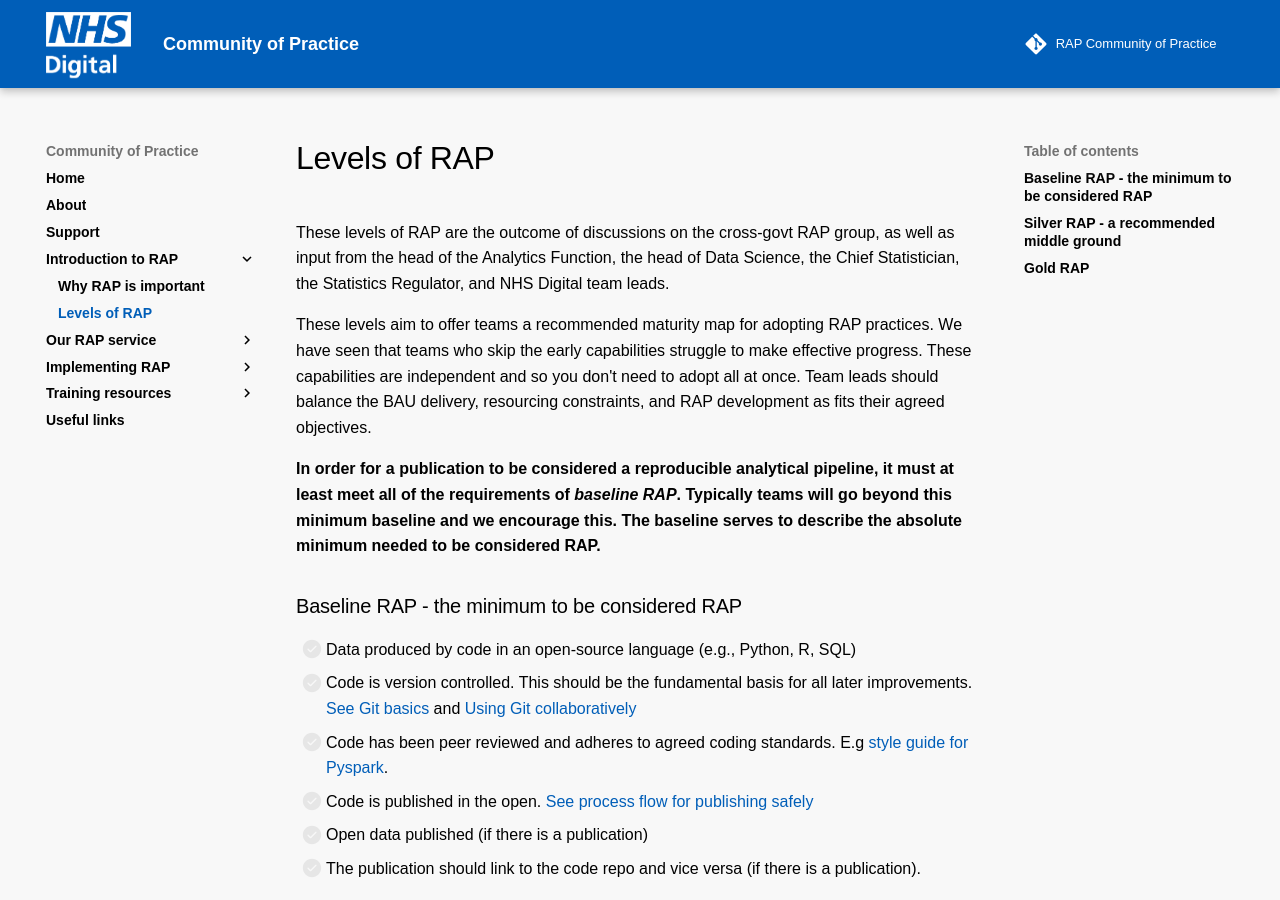
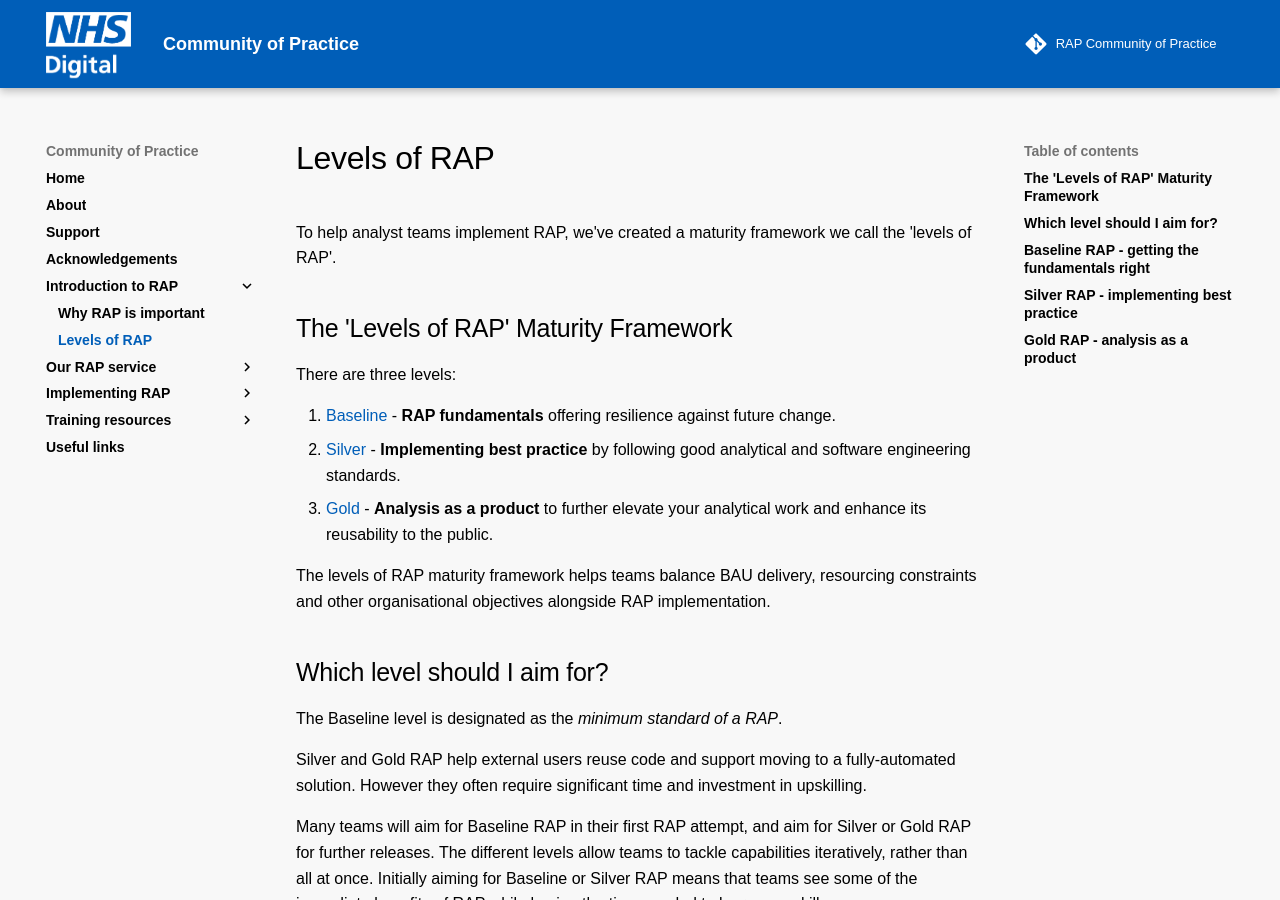
Before and after one commit to NHSDigital/rap-community-of-practice, an MkDocs documentation site: the page built from docs/introduction_to_RAP/levels_of_RAP.md, in a window 1280 px wide and 900 px high. Built offline with MkDocs 1.6.1 and Material for MkDocs 9.7.7, drawn with Linux system fonts in a browser that asks for light colours; some web fonts are replaced; comment, search, counter and statistics services are not loaded; some of the changed text lies outside the part shown.

Commit message:
add two new guides and pr prep

```diff
--- /dev/null
+++ b/docs/implementing_RAP/accessibility-how-to.md
@@ -0,0 +1,41 @@
+# Guidance on Accessibility
+
+> _The power of the Web is in its universality. Access by everyone regardless of disability is an essential aspect._<br>
+**Tim Berners-Lee, W3C Director and inventor of the World Wide Web**
+
+Accessibility regulations have been implemented for all public sectors and government bodies since [23 September 2018](https://www.gov.uk/guidance/accessibility-requirements-for-public-sector-websites-and-apps). These regulations set the direction that all government websites and apps are required to be "perceivable, operable, understandable and robust".
+
+> **See the [NHS "digital service manual"](https://service-manual.nhs.uk/accessibility) on accessibility and why it matters**.
+
+We follow suit at NHS Digital, building up on government accessibility directives, releasing and maintaining a wide range of NHS services and products, encompassing accessibility standards in each project development's phase:
+* **product and delivery:** including the questions product or delivery managers need to be asking.
+* **user research:** from identifying target groups and accessibility challenges to including users with access needs in research and practicalities like making your research sessions more accessible on the day.
+* **content:** how to write effective, clear content as well as headings, good link names, handling images in content and making multimedia accessible.
+* **design:** it includes, for example, colour contrast, designing new components (only after you've tested existing ones) and handling errors in forms.
+* **development**, including information on how to make your service accessible for those who can’t use a mouse or trackpad and rely on keyboards or joysticks.
+* **testing:** different kinds of testing (user research, manual and automated) and the wide range of things that may need checking.
+
+> **Find out more on how NHS Digital works on [making digital services accessible](https://digital.nhs.uk/blog/transformation-blog/2019/making-digital-services-accessible)**.
+
+## Accessibility and RAP: end user
+For the purposes of RAP publications it's important to consider the end user, and how accessible are the design outputs, graphs and charts, documentation and user guidance catering to all audiences and adhering to accessibility standards. Both the government and NHS have released a variety of accessiblity service manuals and posters to support development and design teams on improving services and product accessibility requirements:
+
+#### GSS accessibility standards for publications
+* [Government Analysis Function - Making analytical publications accessible](https://analysisfunction.civilservice.gov.uk/policy-store/making-analytical-publications-accessible/)
+#### Government accessibility standards
+* [Gov.uk - Understanding accessibility requirements for public sector bodies](https://www.gov.uk/guidance/accessibility-requirements-for-public-sector-websites-and-apps)
+#### Posters
+* [Home Office accessibility posters](https://github.com/UKHomeOffice/posters/blob/master/accessibility/dos-donts/posters_en-UK/accessibility-posters-set.pdf)
+* [NHS digital service manual accessibility posters](https://service-manual.nhs.uk/accessibility/download-accessibility-posters)
+
+## Accessibility and RAP: analyst
+As more and more NHS Digiital RAP pipelines are being published on GitHub, RAP analysts and developers need to consider documentation and user guidance adhering to accessibility practices includes the RAP pipeline itself (e.g. every user can run the pipeline without any hindrances), the public facing repository and its contents, repository documentation (e.g. README, CONTRIBUTING, CODE OF CONDUCT etc.) and other pipeline documentation.
+
+#### Documentation, page structure design, development and testing
+* [NHS digital service manual (DSM): content](https://service-manual.nhs.uk/accessibility/content)
+* [NHS DSM: design](https://service-manual.nhs.uk/accessibility/design)
+* [NHS DSM: developmemt](https://service-manual.nhs.uk/accessibility/development)
+* [NHS DSM: testing](https://service-manual.nhs.uk/accessibility/testing)
+
+#### To further cater to all user requirements, here are a few tips on making your repositories more inclusive
+* [NHSD Software Engineering practices and recommendations on inclusive language](https://github.com/NHSDigital/software-engineering-quality-framework/blob/main/inclusive-language.md)
--- a/docs/implementing_RAP/how-to-publish-your-code-in-the-open.md
+++ b/docs/implementing_RAP/how-to-publish-your-code-in-the-open.md
@@ -16,7 +16,7 @@
 
 ## How to prepare your code and repository
 
-We have designed a process that will guide teams from the start of a project through its core development, its publishing assurance phase and reaching the final step "Publish code on NHS Digital Github repository". The process in place will ensure **no sensitive data or algorithms** will be published, removing any risks associated with any type of sensitive information being released.
+We have designed a process which will ensure **no sensitive data or algorithms** will be published, removing any risks associated with any type of sensitive information being released.
 
 Projects and publications with the aim to be published should follow the **Fit-for-publishing workflow**:
 
@@ -53,6 +53,18 @@
 
 **Please note:** Should the workflow at any point reach to a failed step, follow the workflow diagram towards the revision and iteration steps.
 
+### Moving your code to the NHS Digital GitHub
+
+To publish the code on Github, you need to make a repo and then just upload your repo snapshot (see above). You'll need to be, or become a member of the [NHS Digital Github organisation](https://github.com/NHSDigital) to do this.
+
+> For NHS Digital colleagues, [we've made a guide with specifically how you do each of the above](https://nhsd-confluence.digital.nhs.uk/display/KH/Github+-+publishing+your+code).
+
+### Adding topics to your GitHub repository
+Adding topics to your repository can be useful for users who are searching on GitHub to find similar topics of interest, e.g. an user searching for RAP repositories using `rap` or a user searching for NHS repositories containing analytical work with the topic `nhs-digital-publication`. GitHub has very good documentation on how to add topics to your repository, see [here](https://docs.github.com/en/repositories/managing-your-repositorys-settings-and-features/customizing-your-repository/classifying-your-repository-with-topics).
+
+### Updating the Data Services - Analytics Service repository
+Once a new publication's repository is published on GitHub, feel free to update the [Data Services - Analytics Service repository](https://github.com/NHSDigital/data-analytics-services) to reflect this change.
+
 ## Further reading
 
 - [Sharing Code in the Open by NHSX](https://nhsx.github.io/AnalyticsUnit/codeintheopen.html)
--- a/docs/introduction_to_RAP/levels_of_RAP.md
+++ b/docs/introduction_to_RAP/levels_of_RAP.md
@@ -1,36 +1,61 @@
 # Levels of RAP
 
-These levels of RAP are the outcome of discussions on the cross-govt RAP group, as well as input from the head of the Analytics Function, the head of Data Science, the Chief Statistician, the Statistics Regulator, and NHS Digital team leads.
+To help analyst teams implement RAP, we've created a maturity framework we call the 'levels of RAP'.
 
-These levels aim to offer teams a recommended maturity map for adopting RAP practices. We have seen that teams who skip the early capabilities struggle to make effective progress. These capabilities are independent and so you don't need to adopt all at once. Team leads should balance the BAU delivery, resourcing constraints, and RAP development as fits their agreed objectives.
+## The 'Levels of RAP' Maturity Framework
 
-**In order for a publication to be considered a reproducible analytical pipeline, it must at least meet all of the requirements of _baseline RAP_. Typically teams will go beyond this minimum baseline and we encourage this. The baseline serves to describe the absolute minimum needed to be considered RAP.**
+There are three levels:
 
-### Baseline RAP - the minimum to be considered RAP
+1. [Baseline](#baseline-rap---getting-the-fundamentals-right) - **RAP fundamentals** offering resilience against future change.
+2. [Silver](#silver-rap---implementing-best-practice) - **Implementing best practice** by following good analytical and software engineering standards.
+3. [Gold](#gold-rap---analysis-as-a-product) - **Analysis as a product** to further elevate your analytical work and enhance its reusability to the public.
 
-- [ ] Data produced by code in an open-source language (e.g., Python, R, SQL)
-- [ ] Code is version controlled. This should be the fundamental basis for all later improvements. [See Git basics][1] and [Using Git collaboratively][2]
-- [ ] Code has been peer reviewed and adheres to agreed coding standards. E.g [style guide for Pyspark][3].
-- [ ] Code is published in the open. [See process flow for publishing safely][4]
-- [ ] Open data published (if there is a publication)
-- [ ] The publication should link to the code repo and vice versa (if there is a publication).
+The levels of RAP maturity framework helps teams balance BAU delivery, resourcing constraints and other organisational objectives alongside RAP implementation.
 
-### Silver RAP - a recommended middle ground
+## Which level should I aim for?
 
-- [ ] Are all outputs produced by code without the need for manual work?
-- [ ] Code is well-organised following [standard directory format][5]
-- [ ] Is your code well-documented including user guidance (aka desk notes or runbooks), a README to explain overall code structure and usage, docstrings for functions, commented code, and links to the main publication?
-- [ ] Do you use reusable functions where appropriate? [See Python functions][6]
-- [ ] Does your code include tests (could be unit tests, regression tests, or automated sense checks as appropriate). [See unit tests][7]
-- [ ] Does your repo include dependency management? (i.e. requirements.txt, PipFile, environment.yml or equivalent)
+The Baseline level is designated as the _minimum standard of a RAP_.
 
-### Gold RAP
+Silver and Gold RAP help external users reuse code and support moving to a fully-automated solution. However they often require significant time and investment in upskilling.
 
-- [ ] Is your code fully packaged?
-- [ ] Do you run CI/CD on your code?
-- [ ] Does your repo include environment management?
-- [ ] Does your process run based on event-based triggers (e.g., new data in database) or on a schedule?
-- [ ] Changes to the package clearly signposted. E.g. a changelog in the package, server for package versions, etc.
+Many teams will aim for Baseline RAP in their first RAP attempt, and aim for Silver or Gold RAP for further releases. The different levels allow teams to tackle capabilities iteratively, rather than all at once. Initially aiming for Baseline or Silver RAP means that teams see some of the immediate benefits of RAP while having the time needed to learn new skills.
+
+It's important to balance the work required to implement RAP and the benefit you'll get (e.g. time & resource-saving); in other words, match the RAP level to the product. For example, some ad-hoc analysis products probably do not need to aim for silver or gold RAP.
+
+> The levels of RAP are the outcome of discussions with the cross-government RAP group, with input from team leads, the head of the Analytics Function, the head of Data Science, the Chief Statistician, the Statistics Regulator at NHS Digital.
+
+## Baseline RAP - getting the fundamentals right
+
+In order for a publication to be considered a reproducible analytical pipeline, it must at least meet all of the requirements of Baseline RAP:
+
+- [ ] Data produced by code in an open-source language (e.g., Python, R, SQL).
+- [ ] Code is version controlled (see [Git basics][1] and [using Git collaboratively][2] guides).
+- [ ] Repository includes a README.md file (or equivalent) that clearly details steps a user must follow to reproduce the code (use [NHS Open Source Policy section on Readmes](https://github.com/nhsx/open-source-policy/blob/main/open-source-policy.md#b-readmes) as a guide.
+- [ ] Code has been [peer reviewed][9].
+- [ ] Code is [published in the open][4] and linked to & from accompanying publication (if relevant).
+
+## Silver RAP - implementing best practice
+
+_Meeting all of the above requirements, plus:_
+
+- [ ] Outputs are produced by code with minimal manual intervention.
+- [ ] Code is well-documented including user guidance, explanation of code structure & methodology and [docstrings][10] for functions.
+- [ ] Code is well-organised following [standard directory format][5].
+- [ ] [Reusable functions][6] and/or classes are used where appropriate.
+- [ ] Code adheres to agreed coding standards (e.g PEP8, [style guide for Pyspark][3]).
+- [ ] Pipeline includes a testing framework ([unit tests][7], [back tests][8]).
+- [ ] Repository includes dependency information (e.g. [requirements.txt](https://pip.pypa.io/en/stable/user_guide/#requirements-files), [PipFile](https://github.com/pypa/pipfile/blob/main/README.rst), [environment.yml][12]).
+- [ ] [Logs][11] are automatically recorded by the pipeline to ensure outputs are as expected.
+- [ ] Data is handled and output in a [Tidy data format](https://medium.com/@kimrodrikwa/untidy-data-a90b6e3ebe4c).
+
+## Gold RAP - analysis as a product
+
+_Meeting all of the above requirements, plus:_
+
+- [ ] Code is fully [packaged](https://packaging.python.org/en/latest/).
+- [ ] Repository automatically runs tests etc. via [CI](https://github.com/skills/continuous-integration)/CD or a different integration/deployment tool e.g. [GitHub Actions](https://docs.github.com/en/actions).
+- [ ] Process runs based on event-based triggers (e.g., new data in database) or on a schedule.
+- [ ] Changes to the RAP are clearly signposted. E.g. a changelog in the package, releases etc. (See gov.uk info on [Semantic Versioning](https://github.com/alphagov/govuk-frontend/blob/main/docs/contributing/versioning.md))
 
 [1]: ../training_resources/git/intro-to-git.md
 [2]: ../training_resources/git/using-git-collaboratively.md
@@ -39,3 +64,8 @@
 [5]: ../training_resources/python/project-structure-and-packaging.md
 [6]: ../training_resources/python/python-functions.md
 [7]: ../training_resources/python/unit-testing.md
+[8]: ../training_resources/python/backtesting.md
+[9]: ../implementing_RAP/code-review.md
+[10]: ../training_resources/python/python-functions.md#documentation
+[11]: ../training_resources/python/logging-and-error-handling.md
+[12]: ../training_resources/python/virtual-environments.md
--- a/mkdocs.yml
+++ b/mkdocs.yml
@@ -11,6 +11,7 @@
   - Home: README.md
   - About: about.md
   - Support: support.md
+  - Acknowledgements: acknowledgements.md
   - Introduction to RAP:
       - Why RAP is important: introduction_to_RAP/why_RAP_is_important.md
       - Levels of RAP: introduction_to_RAP/levels_of_RAP.md
@@ -27,6 +28,7 @@
       - Code review: implementing_RAP/code-review.md
       - Coding best practice: implementing_RAP/coding-best-practice.md
       - How to publish your code in the open: implementing_RAP/how-to-publish-your-code-in-the-open.md
+      - Guidance on accessibility: implementing_RAP/accessibility-how-to.md
       - Notebooks vs IDE development: implementing_RAP/notebooks_versus_ide_development.md
       - Quality assuring analytical outputs: implementing_RAP/quality-assuring-analytical-outputs.md
       - Technical workflow: implementing_RAP/technical-workflow.md
```
Also changed, not shown: other parts of docs/implementing_RAP/how-to-publish-your-code-in-the-open.md (+1 -1 lines), docs/README.md (+1 -1 lines), docs/acknowledgements.md (added, +14 -0 lines), docs/support.md (+1 -1 lines), docs/training_resources/python/visualisation-in-python.md (+14 -0 lines).
